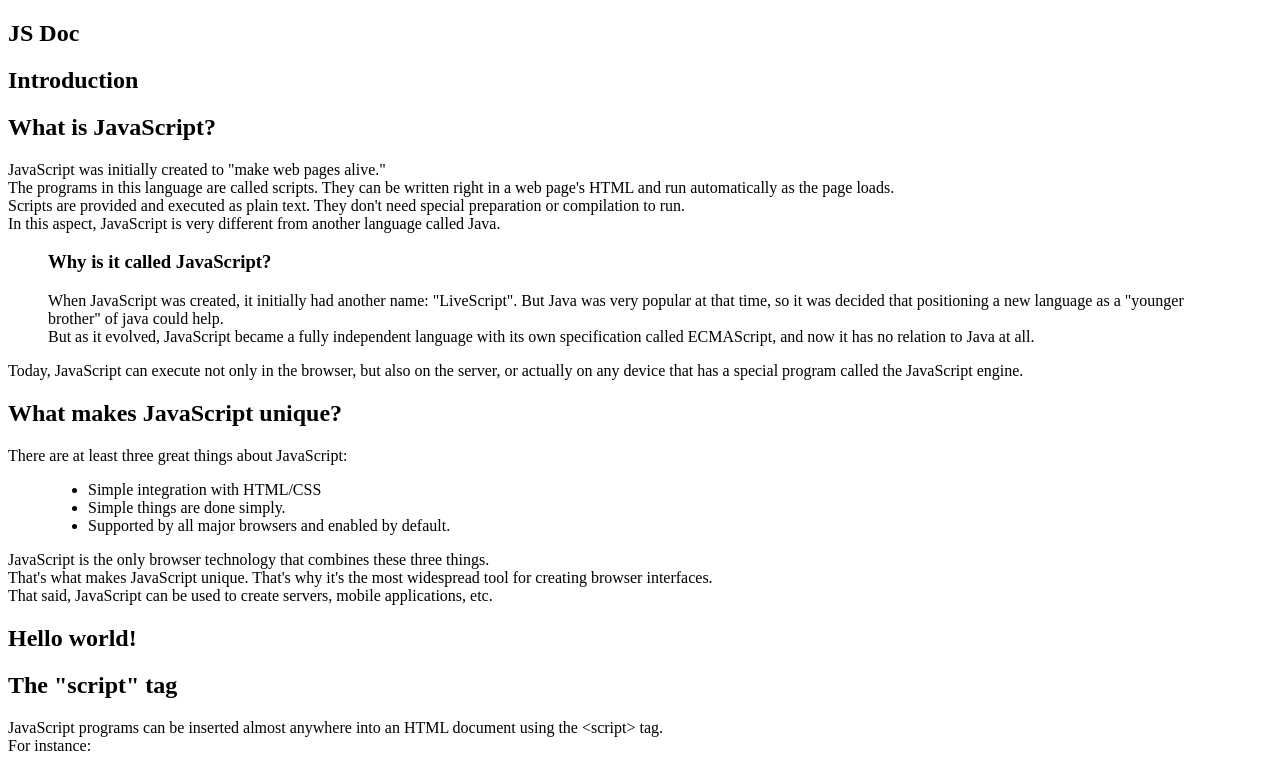
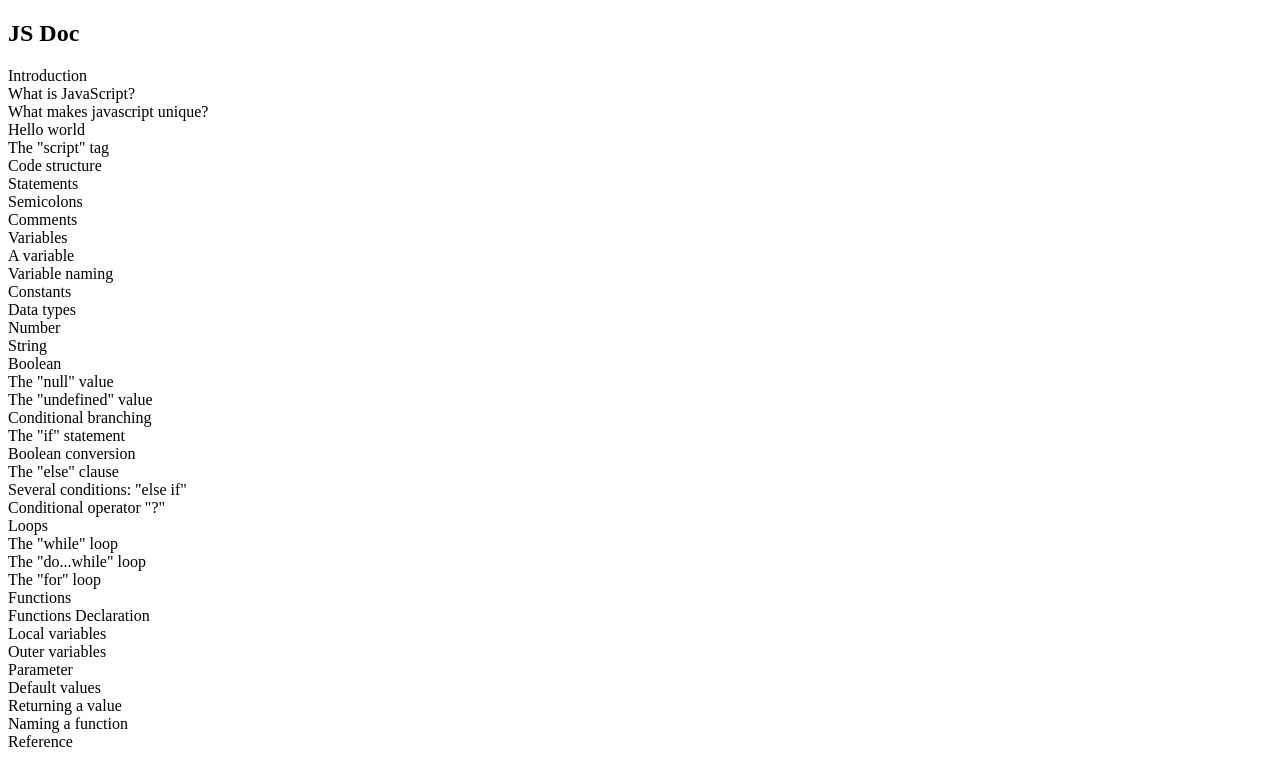
Before and after one commit to PYticPH/Freecodecamp, a plain HTML site: page Technical documentation page/index.html in a window 1280 px wide. Shown: the top 768 px of the page. Drawn offline with Linux system fonts and the light colour scheme.

Commit message:
Add: navbar

```diff
--- a/Technical documentation page/index.html
+++ b/Technical documentation page/index.html
@@ -7,6 +7,7 @@
   </head>
   <body>
     <div>
+      <!-- Navigation -->
       <nav id="navbar">
         <div>
           <header>
@@ -14,21 +15,63 @@
           </header>
         </div>
         <div>
-          <div></div>
-          <div></div>
-          <div></div>
+          <div>Introduction</div>
+          <div>What is JavaScript?</div>
+          <div>What makes javascript unique?</div>
         </div>
         <div>
-          <div></div>
-          <div></div>
+          <div>Hello world</div>
+          <div>The "script" tag</div>
         </div>
         <div>
-          <div></div>
-          <div></div>
-          <div></div>
-          <div></div>
+          <div>Code structure</div>
+          <div>Statements</div>
+          <div>Semicolons</div>
+          <div>Comments</div>
+        </div>
+        <div>
+          <div>Variables</div>
+          <div>A variable</div>
+          <div>Variable naming</div>
+          <div>Constants</div>
+        </div>
+        <div>
+          <div>Data types</div>
+          <div>Number</div>
+          <div>String</div>
+          <div>Boolean</div>
+          <div>The "null" value</div>
+          <div>The "undefined" value</div>
+        </div>
+        <div>
+          <div>Conditional branching</div>
+          <div>The "if" statement</div>
+          <div>Boolean conversion</div>
+          <div>The "else" clause</div>
+          <div>Several conditions: "else if"</div>
+          <div>Conditional operator "?"</div>
+        </div>
+        <div>
+          <div>Loops</div>
+          <div>The "while" loop</div>
+          <div>The "do...while" loop</div>
+          <div>The "for" loop</div>
+        </div>
+        <div>
+          <div>Functions</div>
+          <div>Functions Declaration</div>
+          <div>Local variables</div>
+          <div>Outer variables</div>
+          <div>Parameter</div>
+          <div>Default values</div>
+          <div>Returning a value</div>
+          <div>Naming a function</div>
+        </div>
+        <div>
+          <div>Reference</div>
         </div>
       </nav>
+      <!-- Main section -->
       <main id="main-doc">
         <!-- Introduction -->
         <section class="main-section" id="Introduction">
@@ -75,9 +118,9 @@
           </p>
         </section>
         <!-- Hello world -->
-        <section class="main-section" id="Hello_world!">
+        <section class="main-section" id="Hello_world">
           <header>
-            <h1>Hello world!</h1>
+            <h1>Hello world</h1>
           </header>
           <h2>The "script" tag</h2>
           <p>
@@ -198,7 +241,7 @@
           <header>
             <h1>Variables</h1>
           </header>
-          <h2>A Variables</h2>
+          <h2>A variable</h2>
           <p>
             A variable is a "named storage" for data. We can use variables to store goodies, visitors,
             and other data.<br>
```
